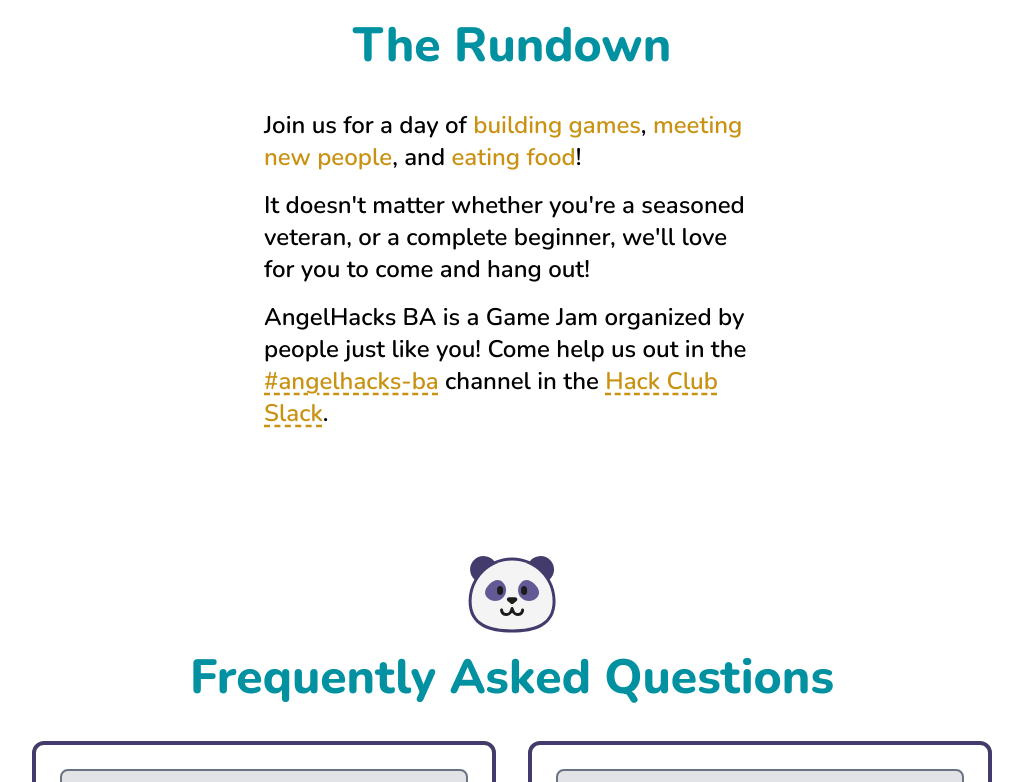
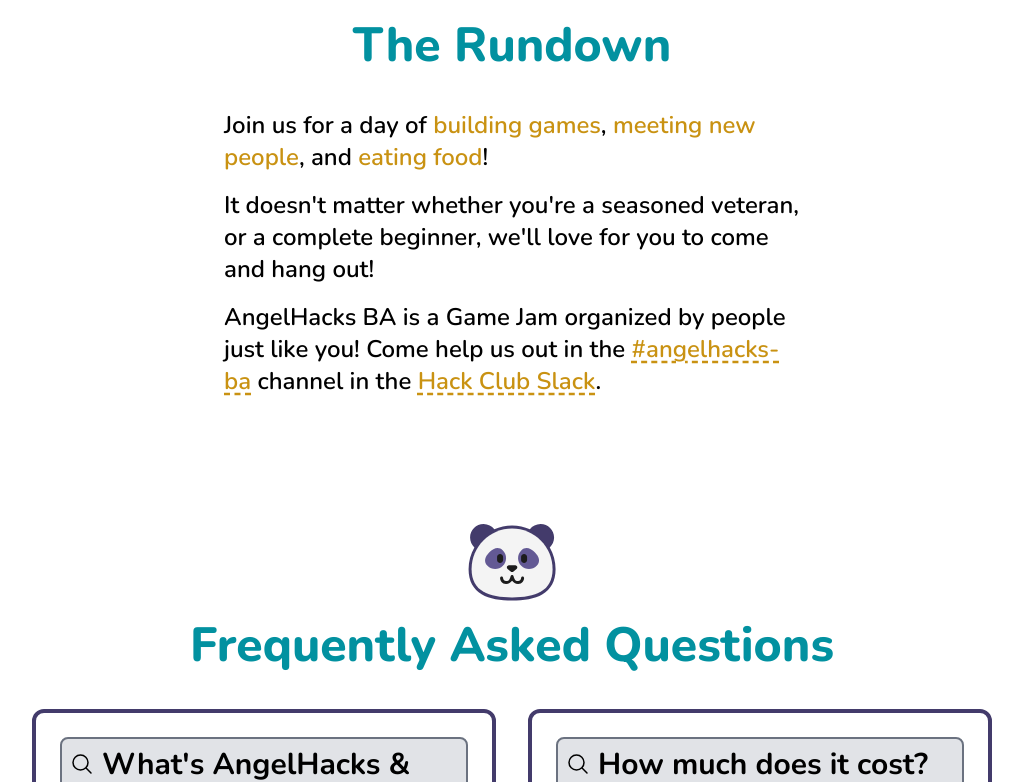
Before and after one commit to hackclub/angelhacks-ba, a Next.js app: page / in a window 1280 px wide. Shown: the part 1331-2113 px from the top of the page, without its empty margins (128-1151 px from the left). Built offline with nearby package versions, Linux system fonts and the light colour scheme.

Commit message:
waitlist -> registration form

```diff
--- a/src/pages/index.tsx
+++ b/src/pages/index.tsx
@@ -173,7 +173,7 @@
                       nunito.className +
                       "  font-extrabold relative text-3xl xs:text-4xl px-12 md:px-24 py-2 bg-[#ffb400] rounded-xl z-20  border-black border-2"
                     }
-                    href="https://airtable.com/shrnolohr2nNQBQ5w"
+                    href="https://forms.gle/6nhqFxKfGA9Rn6sk6"
                     target="_blank"
                     rel="noreferrer"
                   >
@@ -203,7 +203,7 @@
               <Image src={Joystick} alt="joystick" className="w-28" />
             </div>
 
-            <p className="mt-4">The Rundown</p>
+            <h2 className="mt-4">The Rundown</h2>
           </div>
         </div>
         <br />
@@ -214,7 +214,7 @@
             "text-center flex justify-center items-center md:text-2xl text-xl px-4"
           }
         >
-          <div className={nunito.className + " font-semibold md:w-1/2"}>
+          <div className={nunito.className + " font-semibold md:max-w-xl"}>
             <p className={nunito.className}>
               Join us for a day of{" "}
               <span className={nunito.className + "  text-[#c99212]"}>
```
